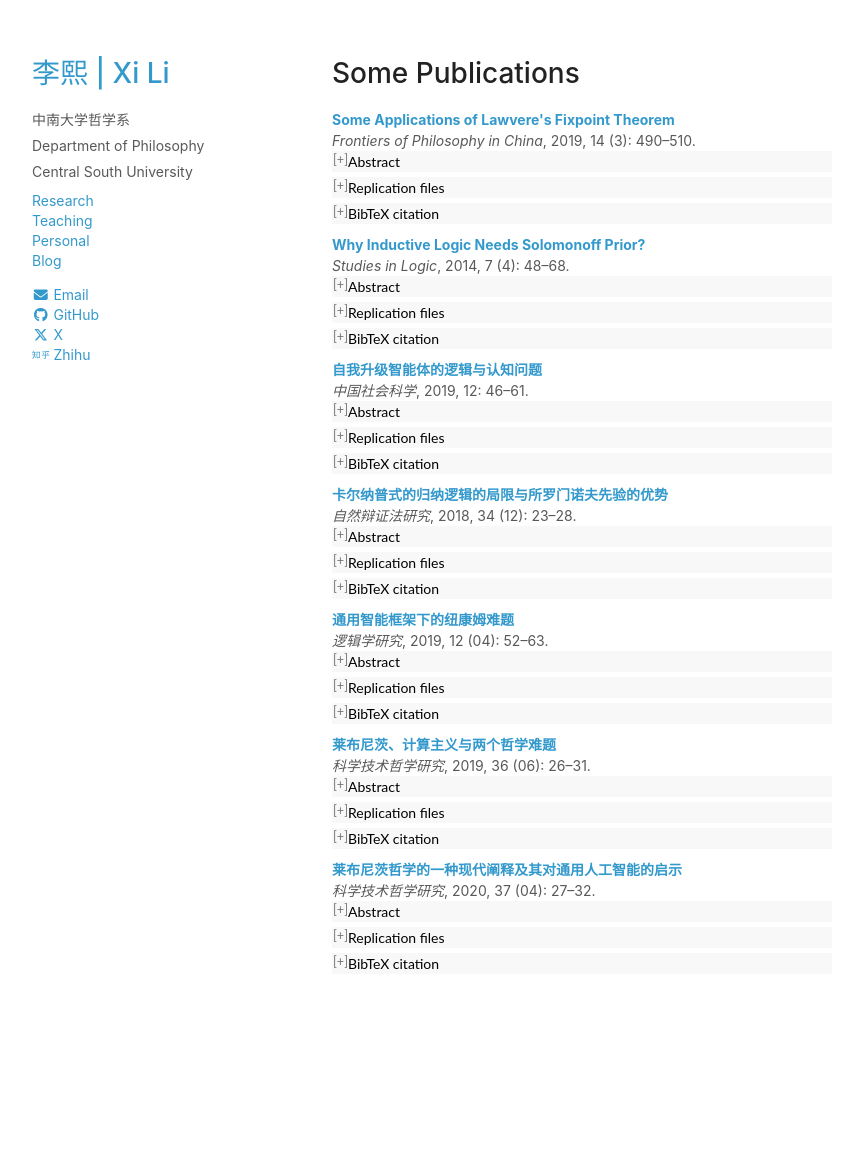
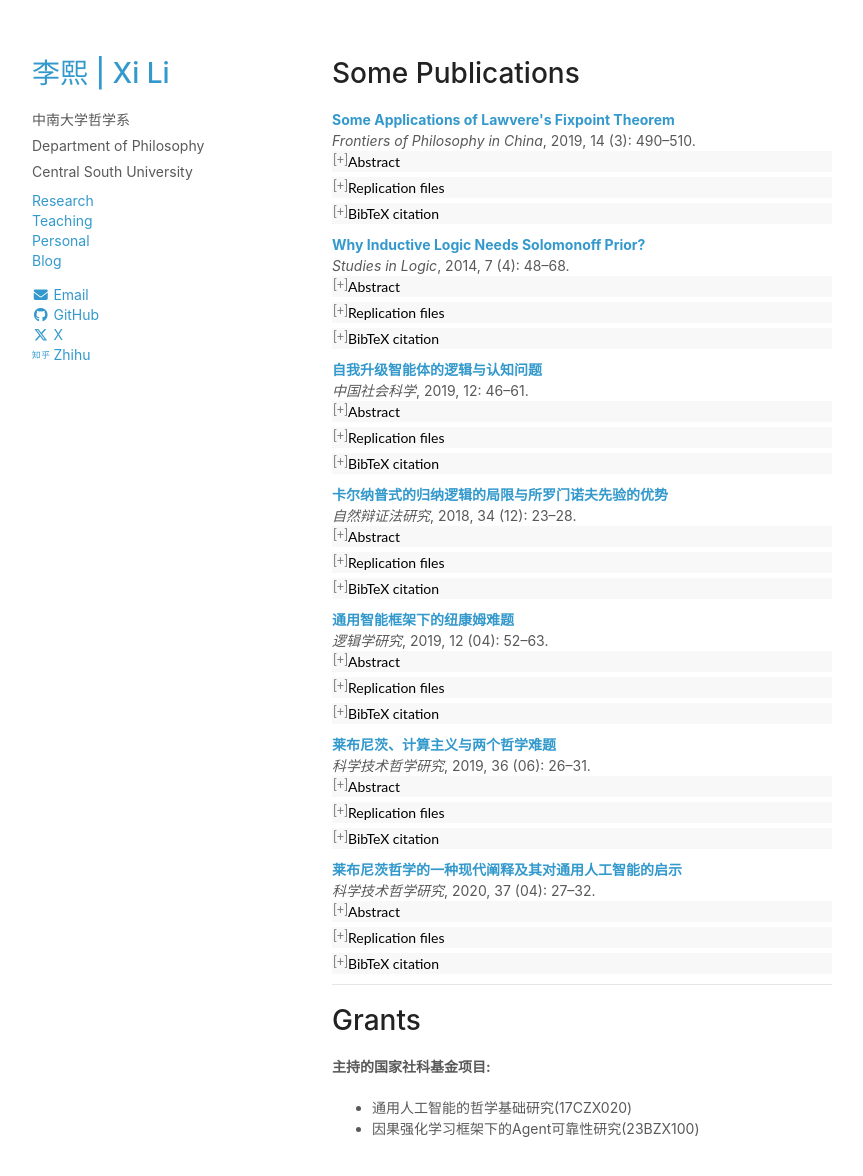
Before and after one commit to rickylixi/rickylixi.github.io, a Jekyll site: the page built from research.html, in a window 1280 px wide and 1267 px high. Shown: the top 1176 px of the window, without its empty margins (26-889 px from the left). Built offline with Jekyll 4.4.1, drawn with Linux system fonts in a browser that asks for light colours.

Commit message:
Update research.html

```diff
--- a/research.html
+++ b/research.html
@@ -250,3 +250,11 @@ doi = {CNKI:SUN:KXBZ.0.2020-04-005}
 </code> </pre> </p>
 </div>
 </div>
+
+<hr />
+<h1>Grants</h1>
+<p><b>主持的国家社科基金项目:</b></p>
+<ul>
+ <li>通用人工智能的哲学基础研究(17CZX020)</li>
+ <li>因果强化学习框架下的Agent可靠性研究(23BZX100)</li>
+</ul>
```
